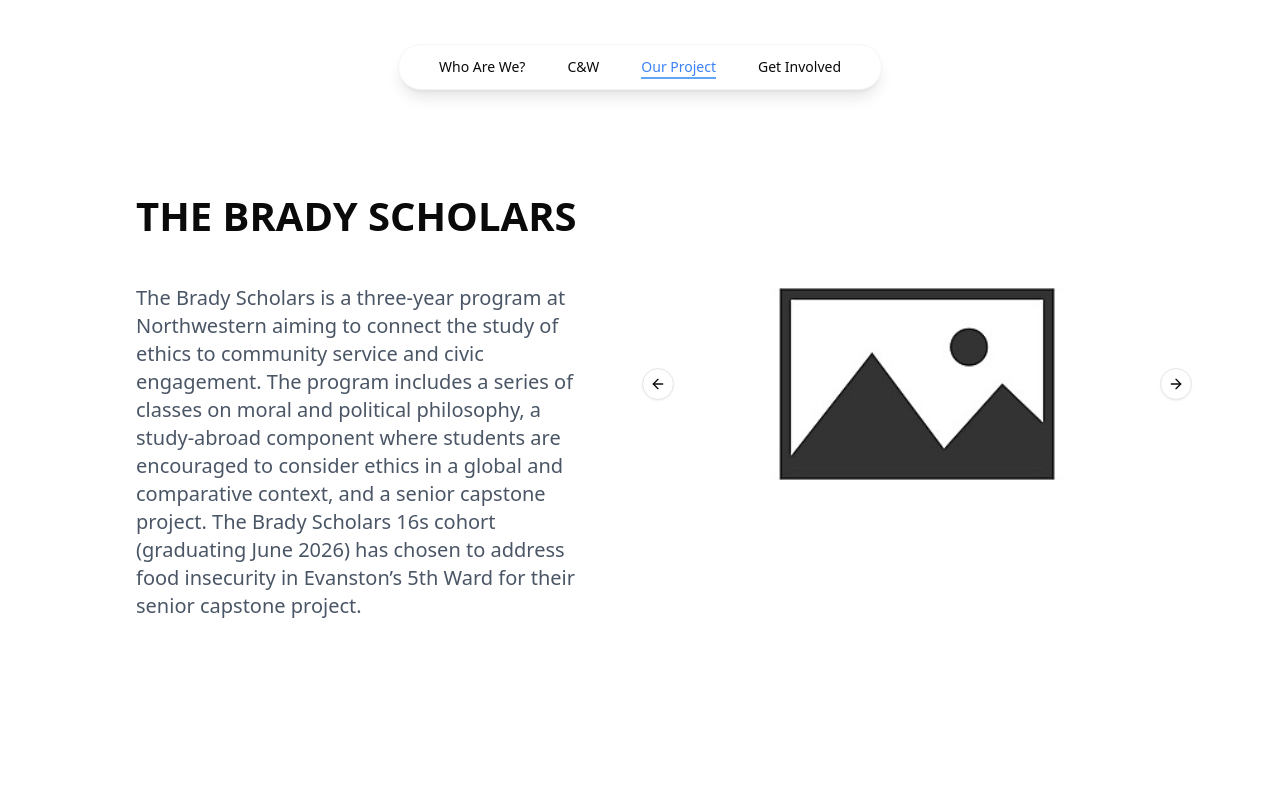
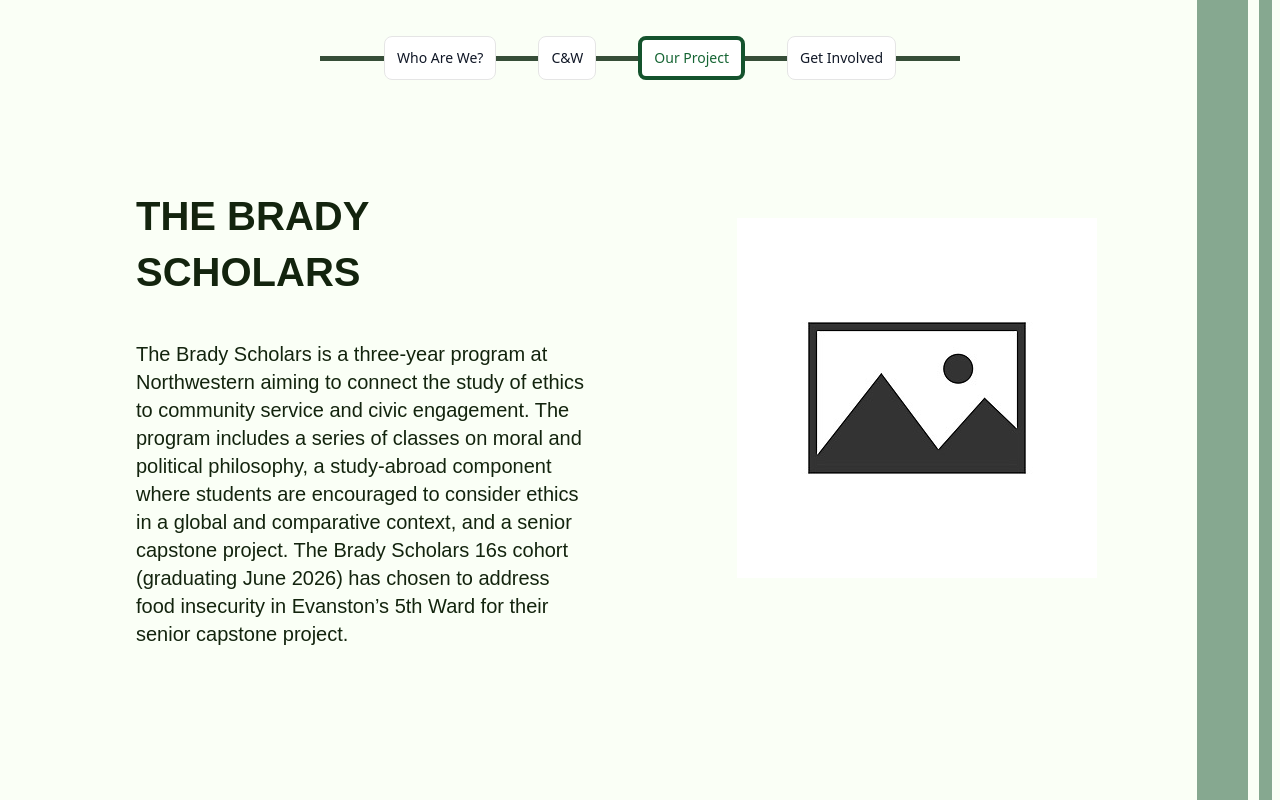
Before and after one commit to bradyscholars/brady16site, a Next.js app: page / in a window 1280 px wide. Shown: the top 800 px of the page. Built offline with nearby package versions, Linux system fonts and the light colour scheme.

Commit message:
veronica's stylistic edits pt 1

```diff
--- a/src/app/get-involved/page.js
+++ b/src/app/get-involved/page.js
@@ -1,9 +1,15 @@
+import Footer from '@/components/Footer'
+import GetInvolvedForm from '@/components/GetInvolvedForm'
 import React from 'react'
 
 const GetInvolvedPage = () => {
   return (
-    <div className='w-full flex flex-col items-center'>
-        xxx get involved xxx
+    <div className='w-full min-h-screen flex flex-col items-center px-24 py-32 relative'>
+
+      <GetInvolvedForm />
+
+      <Footer />
+
     </div>
   )
 }
--- a/src/app/globals.css
+++ b/src/app/globals.css
@@ -15,7 +15,9 @@
 h1, h2, h3, h4, h5, h6, p {
   margin: 1.5em 0 0.5em;
   line-height: 1.4;
-  font-family: system-ui, sans-serif;
+  /* font-family: system-ui, sans-serif; */
+  font-family :Arial, Helvetica, sans-serif;
+  color : rgb(19, 36, 14);
 }
 
 h1 {
@@ -50,7 +52,9 @@
 
 p {
   font-size: 1.25rem;
-  color : oklch(44.6% 0.03 256.802);
+  /* color : oklch(44.6% 0.03 256.802); */
+  /* color : oklch(55.1% 0.027 264.364); */
+  /* color : oklch(70.4% 0.04 256.788); */
   /* @apply "text-lg"; */
   font-weight: 300;
   margin-bottom: 1em;
@@ -60,7 +64,8 @@
 
 @layer base {
   :root {
-    --background: 0 0% 100%;
+    /* --background: 0 0% 100%; */
+    --background : rgb(250, 255, 246);
     --foreground: 0 0% 3.9%;
     --card: 0 0% 100%;
     --card-foreground: 0 0% 3.9%;
@@ -86,7 +91,7 @@
     --chart-5: 27 87% 67%;
     --radius: 0.5rem;
   }
-  .dark {
+  /* .dark {
     --background: 0 0% 3.9%;
     --foreground: 0 0% 98%;
     --card: 0 0% 3.9%;
@@ -111,7 +116,7 @@
     --chart-3: 30 80% 55%;
     --chart-4: 280 65% 60%;
     --chart-5: 340 75% 55%;
-  }
+  } */
 }
 
 
@@ -125,6 +130,10 @@
   }
 }
 
+.body, html {
+  background-color: var(--background);
+}
+
 .home-page-header::before, .home-page-header::after {
   content : "";
   flex: 1 1 auto;
@@ -133,3 +142,15 @@
   margin-left : 5px;
   margin-right: 5px;
 }
+
+
+.embla {
+  overflow: hidden;
+}
+.embla__container {
+  display: flex;
+}
+.embla__slide {
+  flex: 0 0 100%;
+  min-width: 0;
+}
--- a/src/app/page.js
+++ b/src/app/page.js
@@ -13,6 +13,10 @@
 
       {/* <div className="brady-delineator" id="brady" /> */}
       {/* <BigHeader text={"LET'S BUILD TOGETHER"}  /> */}
+
+      <div className="absolute w-[4%] bg-green-900 h-full opacity-50 right-8 top-0"></div>
+      <div className="absolute w-[1%] bg-green-900 h-full opacity-50 right-2 top-0"></div>
+
 
       <WhoWeAre />
 
--- a/src/components/BradyPhotoCarousel.jsx
+++ b/src/components/BradyPhotoCarousel.jsx
@@ -1,7 +1,13 @@
+"use client"
+
 import React from 'react'
-import { Carousel, CarouselContent, CarouselItem, CarouselNext, CarouselPrevious } from './ui/carousel'
+// import { Carousel, CarouselContent, CarouselItem, CarouselNext, CarouselPrevious } from './ui/carousel'
+import useEmblaCarousel from 'embla-carousel-react';
+import Autoplay from 'embla-carousel-autoplay';
 
 const BradyPhotoCarousel = () => {
+
+    const [emblaRef] = useEmblaCarousel({loop : true}, [Autoplay()]);
 
     const images = [
         'blank.jpg',
@@ -9,28 +15,50 @@
         'blank.jpg',
     ]
 
-  return (
-    <Carousel
-        opts={{
-            loop : true,
+    return (
+        <div className='embla ' ref={emblaRef}>
 
-        }}
-        className='h-[90%] max-h-[90%]'
-    >
-        <CarouselContent>
-            {
-                images.map((img, idx) => (
-                    <CarouselItem key={idx}>
-                        <img className='w-full h-full object-cover' src={`/images/${img}`} />
-                    </CarouselItem>
-                ))
-            }
-        </CarouselContent>
+            <div className='embla__container'>
 
-        <CarouselPrevious />
-        <CarouselNext />
-    </Carousel>
-  )
+                {
+                    images.map((img, idx) => (
+                        <div className='embla__slide object-contain flex items-center justify-center' key={idx}>
+                            <img className='carousel-image ' src={`/images/${img}`} />
+                        </div>
+                    ))
+                }
+
+            </div>
+
+        </div>
+    );
+
+
 }
 
 export default BradyPhotoCarousel
+
+
+// OLD VERSION WITH SHADCN UI
+// return (
+//     <Carousel
+//         opts={{
+//             loop : true,
+
+//         }}
+//         className='h-[90%] max-h-[90%]'
+//     >
+//         <CarouselContent>
+//             {
+//                 images.map((img, idx) => (
+//                     <CarouselItem key={idx}>
+//                         <img className='w-full h-full object-cover' src={`/images/${img}`} />
+//                     </CarouselItem>
+//                 ))
+//             }
+//         </CarouselContent>
+
+//         <CarouselPrevious />
+//         <CarouselNext />
+//     </Carousel>
+//   )
--- a/src/components/Footer.jsx
+++ b/src/components/Footer.jsx
@@ -16,7 +16,7 @@
         <div className='actual-site-footer w-[40%] py-2 bg-white rounded-md shadow-md px-8 flex justify-between items-center border border-gray-100'>
 
             <div className='brady-copyright '>
-                <p className='font-bold text-sm my-0 '>© 2025 <span className="text-blue-500">The Brady Scholars</span></p>
+                <p className='font-bold text-sm my-0 '>© 2025 <span className="text-green-600">The Brady Scholars</span></p>
             </div>
 
             <div className='links flex gap-5 items-center justify-center '>
--- /dev/null
+++ b/src/components/GetInvolvedForm.jsx
@@ -0,0 +1,93 @@
+"use client"
+import React from 'react'
+import { Card, CardContent, CardDescription, CardHeader, CardTitle } from './ui/card';
+// import * as ReactHookForm from 'react-hook-form';
+import {zodResolver} from '@hookform/resolvers/zod';
+// import {useForm} from 'react-hook-form';
+import { z } from 'zod';
+import {
+    Form,
+    FormControl,
+    FormDescription,
+    FormField,
+    FormItem,
+    FormLabel,
+    FormMessage,
+ } from './ui/form'
+
+// const { useForm } = ReactHookForm;
+
+const formSchema = z.object({
+
+    firstName : z.string().min(1, {message : "Name cannot be empty"}),
+    lastName : z.string().min(1, {message : "Name cannot be empty"}),
+
+    email : z.string().email('Invalid email'),
+    // phone : z.string().optional.or(z.literal('')),
+    phone : z.string().optional().refine((val) => !val || /^\+?[0-9\s\-().]{7,}$/.test(val), {message : 'Invalid phone number'}),
+
+    comments : z.string().optional(),
+
+    pledgeAmount : z.coerce.number().min(0)
+
+
+});
+
+
+
+const GetInvolvedForm = () => {
+
+
+
+    // const {register, handleSubmit, formState : { errors }} = useForm({
+    //     resolver : zodResolver(formSchema),
+    //     defaultValues : {
+    //         firstName : '',
+    //         lastName : '',
+    //         email : '',
+    //         phone : '',
+    //         comments : '',
+    //         pledgeAmount : 0
+    //     },
+
+    // });
+
+    const handleSubmitLocal = (values) => {
+        // do nothing right now
+        return;
+    }
+
+  return (
+    <div className='get-involved-form w-[50%]'>
+      <Card>
+
+        {/* title and cta */}
+        <CardHeader>
+            <CardTitle>
+                Get Involved
+            </CardTitle>
+            <CardDescription>
+                Show your support for the hard work of the C&W Foundation, and for The Brady Scholars. Please feel free to pledge to make a donation of any size.
+            </CardDescription>
+        </CardHeader>
+
+        {/* intake form in the card */}
+        <CardContent>
+
+            <Form >
+                <form onSubmit={handleSubmitLocal} className="space-y-6">
+
+
+
+                </form>
+            </Form>
+
+        </CardContent>
+
+        {/* no footer necessary? */}
+      </Card>
+    </div>
+  )
+}
+
+export default GetInvolvedForm
--- a/src/components/NavBar.jsx
+++ b/src/components/NavBar.jsx
@@ -119,10 +119,12 @@
 
 
   return (
-    <div className='w-full flex items-center justify-center fixed top-5 z-50'>
+    <div className='w-full flex items-center justify-center  fixed top-5 z-40  '>
 
+        <div className='decoration-bar bg-[#364e38] w-[50%] h-[5px] fixed z-40 top-13'></div>
 
-        <nav className="flex z-50 items-center bg-white px-4 md:px-10 py-3 border border-gray-100 rounded-full shadow-lg mx-auto mt-6">
+        {/* <nav className="flex z-50 items-center bg-white px-4 md:px-10 py-3 border border-gray-100 rounded-full shadow-lg mx-auto my-3"> */}
+        <nav className='flex z-50 items-center px-4 md:px-10 py-1 mx-auto my-3'>
 
             {/* <h1 className='text-sm mr-4 mb-4'>The Brady Scholars</h1> */}
 
@@ -132,16 +134,16 @@
                 <button
                     key={section.path}
                     onClick={() => handleClick(section.path)}
-                    className={`relative text-sm font-medium ${
+                    className={`relative text-sm font-medium px-3 py-2 bg-white border rounded-lg transition-all duration-500 ease-in-out ${
                     activeSection === section.path || (section.path === "get-involved" && isGetInvolved)
-                        ? "text-blue-500"
-                        : "text-grey-800 hover:text-blue-500"
+                        ? "text-green-800 border-4 border-green-900"
+                        : "text-gray-900 hover:text-green-800"
                     }`}
                 >
                     {section.name}
-                    {(activeSection === section.path || (section.path === "get-involved" && isGetInvolved)) && (
+                    {/* {(activeSection === section.path || (section.path === "get-involved" && isGetInvolved)) && (
                     <div className="absolute bottom-[-2px] left-0 w-full h-[2px] bg-blue-400"></div>
-                    )}
+                    )} */}
                 </button>
                 ))}
             </div>
--- a/src/components/NewsStoryCard.jsx
+++ b/src/components/NewsStoryCard.jsx
@@ -9,7 +9,7 @@
 
   return (
     <div className="news-card-padding py-10 px-2 relative">
-      <div className=' flex flex-col gap-0 justify-center p-6 transition-all ease-in-out duration-500 hover:scale-105 cursor-pointer rounded-lg border border-gray-100 z-10 ' onClick={handleClick}>
+      <div className=' flex flex-col gap-0 justify-center p-6 transition-all ease-in-out duration-500 hover:scale-105 cursor-pointer rounded-lg border border-gray-100 z-10 shadow-md shadow-blue-300' onClick={handleClick}>
 
           {/* <div className='img-container w-full h-[30%] object-contain'> */}
           <img className='h-[200px] object-cover mb-1 border border-gray-100 ' src={imgSrc} />
--- /dev/null
+++ b/src/components/ui/form.jsx
@@ -0,0 +1,134 @@
+"use client";
+import * as React from "react"
+import { Slot } from "@radix-ui/react-slot"
+import { Controller, FormProvider, useFormContext } from "react-hook-form";
+
+import { cn } from "@/lib/utils"
+import { Label } from "@/components/ui/label"
+
+const Form = FormProvider
+
+const FormFieldContext = React.createContext({})
+
+const FormField = (
+  {
+    ...props
+  }
+) => {
+  return (
+    <FormFieldContext.Provider value={{ name: props.name }}>
+      <Controller {...props} />
+    </FormFieldContext.Provider>
+  );
+}
+
+const useFormField = () => {
+  const fieldContext = React.useContext(FormFieldContext)
+  const itemContext = React.useContext(FormItemContext)
+  const { getFieldState, formState } = useFormContext()
+
+  const fieldState = getFieldState(fieldContext.name, formState)
+
+  if (!fieldContext) {
+    throw new Error("useFormField should be used within <FormField>")
+  }
+
+  const { id } = itemContext
+
+  return {
+    id,
+    name: fieldContext.name,
+    formItemId: `${id}-form-item`,
+    formDescriptionId: `${id}-form-item-description`,
+    formMessageId: `${id}-form-item-message`,
+    ...fieldState,
+  }
+}
+
+const FormItemContext = React.createContext({})
+
+const FormItem = React.forwardRef(({ className, ...props }, ref) => {
+  const id = React.useId()
+
+  return (
+    <FormItemContext.Provider value={{ id }}>
+      <div ref={ref} className={cn("space-y-2", className)} {...props} />
+    </FormItemContext.Provider>
+  );
+})
+FormItem.displayName = "FormItem"
+
+const FormLabel = React.forwardRef(({ className, ...props }, ref) => {
+  const { error, formItemId } = useFormField()
+
+  return (
+    <Label
+      ref={ref}
+      className={cn(error && "text-destructive", className)}
+      htmlFor={formItemId}
+      {...props} />
+  );
+})
+FormLabel.displayName = "FormLabel"
+
+const FormControl = React.forwardRef(({ ...props }, ref) => {
+  const { error, formItemId, formDescriptionId, formMessageId } = useFormField()
+
+  return (
+    <Slot
+      ref={ref}
+      id={formItemId}
+      aria-describedby={
+        !error
+          ? `${formDescriptionId}`
+          : `${formDescriptionId} ${formMessageId}`
+      }
+      aria-invalid={!!error}
+      {...props} />
+  );
+})
+FormControl.displayName = "FormControl"
+
+const FormDescription = React.forwardRef(({ className, ...props }, ref) => {
+  const { formDescriptionId } = useFormField()
+
+  return (
+    <p
+      ref={ref}
+      id={formDescriptionId}
+      className={cn("text-[0.8rem] text-muted-foreground", className)}
+      {...props} />
+  );
+})
+FormDescription.displayName = "FormDescription"
+
+const FormMessage = React.forwardRef(({ className, children, ...props }, ref) => {
+  const { error, formMessageId } = useFormField()
+  const body = error ? String(error?.message ?? "") : children
+
+  if (!body) {
+    return null
+  }
+
+  return (
+    <p
+      ref={ref}
+      id={formMessageId}
+      className={cn("text-[0.8rem] font-medium text-destructive", className)}
+      {...props}>
+      {body}
+    </p>
+  );
+})
+FormMessage.displayName = "FormMessage"
+
+export {
+  useFormField,
+  Form,
+  FormItem,
+  FormLabel,
+  FormControl,
+  FormDescription,
+  FormMessage,
+  FormField,
+}
--- /dev/null
+++ b/src/components/ui/label.jsx
@@ -0,0 +1,18 @@
+"use client"
+
+import * as React from "react"
+import * as LabelPrimitive from "@radix-ui/react-label"
+import { cva } from "class-variance-authority";
+
+import { cn } from "@/lib/utils"
+
+const labelVariants = cva(
+  "text-sm font-medium leading-none peer-disabled:cursor-not-allowed peer-disabled:opacity-70"
+)
+
+const Label = React.forwardRef(({ className, ...props }, ref) => (
+  <LabelPrimitive.Root ref={ref} className={cn(labelVariants(), className)} {...props} />
+))
+Label.displayName = LabelPrimitive.Root.displayName
+
+export { Label }
```
Also changed, not shown: package.json (+6 -1 lines), src/components/ui/card.jsx (added, +50 -0 lines), 1 other file (tests, documents, lock files or other folders).
